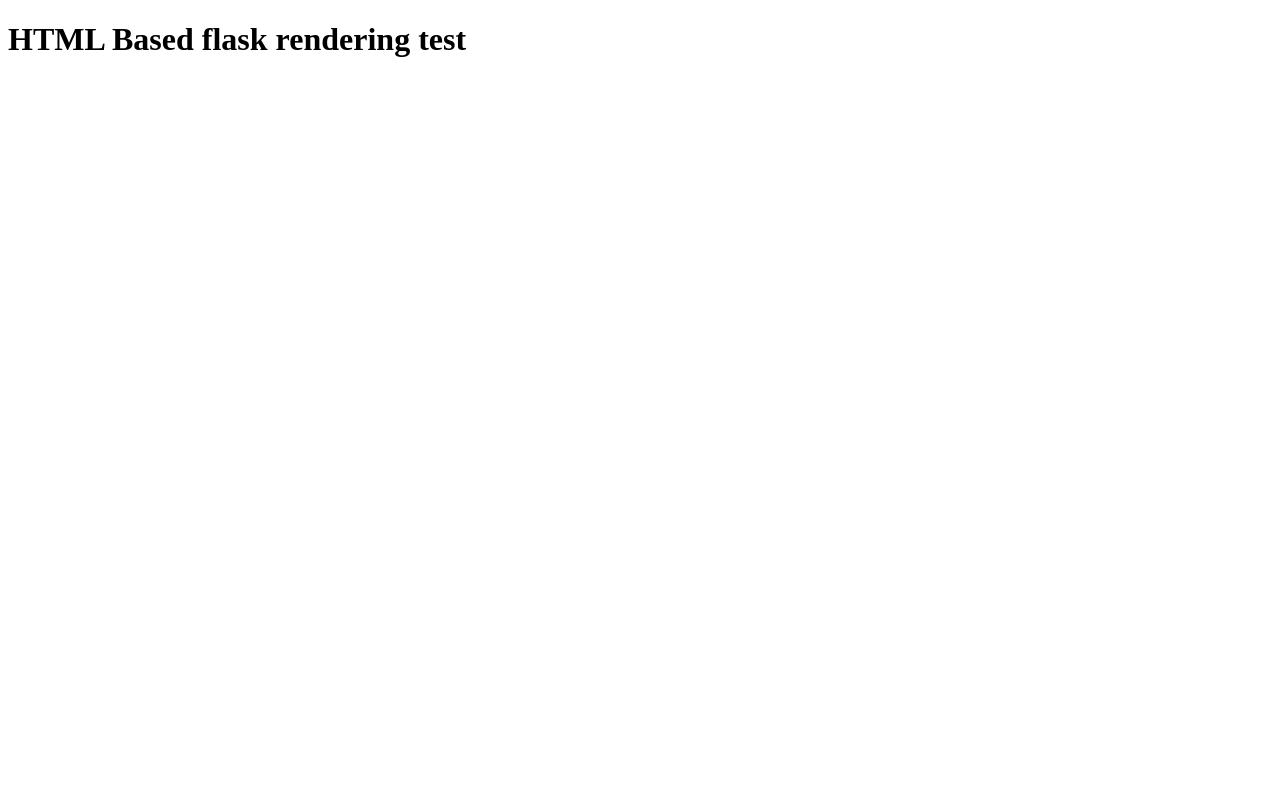
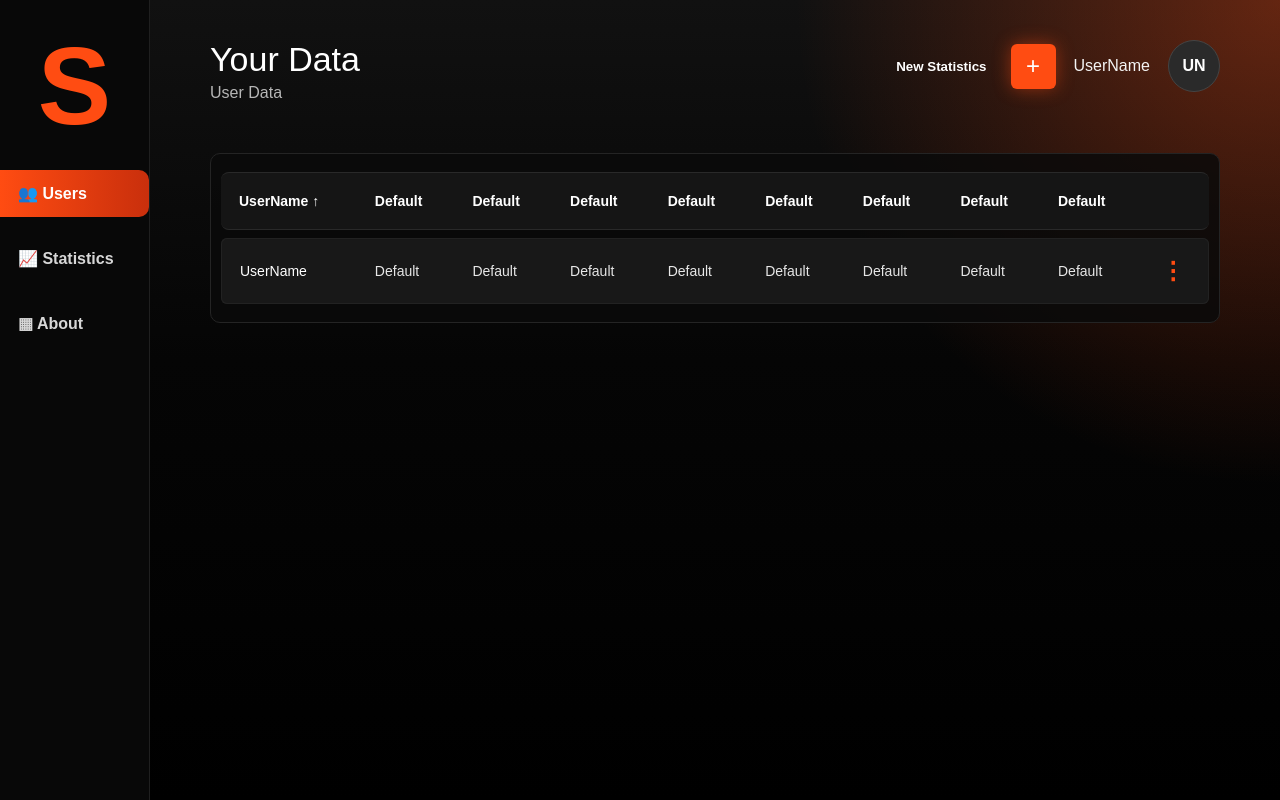
Before and after one commit to Kaan-Dilmen/Template-Project, a Flask app: page / in a window 1280 px wide. Run offline with Flask 3, Linux system fonts and the light colour scheme.

Commit message:
Basic Setup
Frontend basic template up and running.

```diff
--- a/faceit-stats/templates/index.html
+++ b/faceit-stats/templates/index.html
@@ -1,10 +1,73 @@
 <!DOCTYPE html>
-<html>
-  <body>
-    <h1>HTML Based flask rendering test</h1>
+<html lang="en">
+<head>
+    <meta charset="UTF-8" />
+    <meta name="viewport" content="width=device-width, initial-scale=1.0" />
+    <title>User Statistics Dashboard
+    </title>
+    <link rel="stylesheet" href="style.css" />
+</head>
+<body>
 
-    <!-- Data gets populated when index.html is created by the templates method-->
-    <!-- PLACEHOLDER TO BE POPULATED-->
+    <aside class="sidebar">
+        <div class="logo">S</div>
 
-  </body>
+        <nav>
+            <a class="active">👥 Users</a>
+            <a>📈 Statistics</a>
+            <a>▦ About</a>
+        </nav>
+    </aside>
+
+    <main class="content">
+        <header class="topbar">
+            <div>
+                <h1>Your Data</h1>
+                <p>User Data</Data></p>
+            </div>
+
+            <div class="actions">
+                <button class="text-btn">New Statistics</button>
+                <button class="circle-btn">+</button>
+                <span>UserName</span>
+                <div class="avatar">UN</div>
+            </div>
+        </header>
+
+        <section class="table-card">
+            <table>
+                <thead>
+                    <tr>
+                        <th>UserName ↑</th>
+                        <th>Default</th>
+                        <th>Default</th>
+                        <th>Default</th>
+                        <th>Default</th>
+                        <th>Default</th>
+                        <th>Default</th>
+                        <th>Default</th>
+                        <th>Default</th>
+                        <th></th>
+                    </tr>
+                </thead>
+
+                <tbody>
+                    <tr>
+                        <td>UserName</td>
+                        <td>Default</td>
+                        <td>Default</td>
+                        <td>Default</td>
+                        <td>Default</td>
+                        <td>Default</td>
+                        <td>Default</td>
+                        <td>Default</td>
+                        <td>Default</td>
+                        <td class="menu">⋮</td>
+                    </tr>
+                </tbody>
+            </table>
+        </section>
+    </main>
+
+</body>
 </html>
--- /dev/null
+++ b/faceit-stats/templates/style.css
@@ -0,0 +1,218 @@
+* {
+    box-sizing: border-box;
+}
+
+body {
+    margin: 0;
+    font-family: Arial, Helvetica, sans-serif;
+    background: #050505;
+    color: #f4f4f4;
+}
+
+/* Sidebar */
+
+.sidebar {
+    position: fixed;
+    left: 0;
+    top: 0;
+    width: 150px;
+    height: 100vh;
+    background: #080808;
+    color: white;
+    border-right: 1px solid #1f1f1f;
+}
+
+.logo {
+    height: 170px;
+    display: flex;
+    align-items: center;
+    justify-content: center;
+    font-size: 110px;
+    font-weight: bold;
+    color: #ff4c12;
+}
+
+nav {
+    display: flex;
+    flex-direction: column;
+    gap: 18px;
+}
+
+nav a {
+    padding: 14px 18px;
+    color: #d7d7d7;
+    text-decoration: none;
+    font-weight: 600;
+    cursor: pointer;
+}
+
+nav a:hover {
+    color: #ff4c12;
+}
+
+nav a.active {
+    background: linear-gradient(90deg, #ff4c12, #c92f0c);
+    color: white;
+    border-top-right-radius: 10px;
+    border-bottom-right-radius: 10px;
+}
+
+/* Main content */
+
+.content {
+    margin-left: 150px;
+    padding: 40px 60px;
+    min-height: 100vh;
+    background:
+        radial-gradient(circle at top right, rgba(255, 76, 18, 0.35), transparent 35%),
+        linear-gradient(180deg, #111111 0%, #050505 45%, #000000 100%);
+}
+
+.topbar {
+    display: flex;
+    justify-content: space-between;
+    align-items: flex-start;
+    margin-bottom: 35px;
+}
+
+h1 {
+    margin: 0;
+    font-size: 34px;
+    font-weight: 500;
+    color: #ffffff;
+}
+
+p {
+    margin-top: 5px;
+    font-size: 16px;
+    color: #b7b7b7;
+}
+
+.actions {
+    display: flex;
+    align-items: center;
+    gap: 18px;
+}
+
+.text-btn {
+    border: none;
+    background: none;
+    color: #ffffff;
+    font-weight: 700;
+    cursor: pointer;
+}
+
+.text-btn:hover {
+    color: #ff4c12;
+}
+
+.circle-btn {
+    width: 45px;
+    height: 45px;
+    border-radius: 6px;
+    border: none;
+    background: #ff4c12;
+    color: white;
+    font-size: 24px;
+    cursor: pointer;
+    box-shadow: 0 0 18px rgba(255, 76, 18, 0.45);
+}
+
+.circle-btn:hover {
+    background: #ff642f;
+}
+
+.avatar {
+    width: 52px;
+    height: 52px;
+    border-radius: 50%;
+    background: #2a2a2a;
+    border: 1px solid #444;
+    color: white;
+    display: flex;
+    align-items: center;
+    justify-content: center;
+    font-weight: bold;
+}
+
+/* Table */
+
+.table-card {
+    width: 100%;
+    overflow-x: auto;
+    background: rgba(10, 10, 10, 0.85);
+    border: 1px solid #242424;
+    border-radius: 10px;
+    padding: 10px;
+}
+
+table {
+    width: 100%;
+    border-collapse: separate;
+    border-spacing: 0 8px;
+}
+
+thead th {
+    background: #151515;
+    color: #ffffff;
+    padding: 20px 18px;
+    text-align: left;
+    font-size: 14px;
+    font-weight: 700;
+    border-top: 1px solid #292929;
+    border-bottom: 1px solid #292929;
+}
+
+thead th:first-child {
+    border-top-left-radius: 8px;
+    border-bottom-left-radius: 8px;
+}
+
+thead th:last-child {
+    border-top-right-radius: 8px;
+    border-bottom-right-radius: 8px;
+}
+
+tbody tr {
+    background: #101010;
+}
+
+tbody tr:nth-child(odd) {
+    background: #181818;
+}
+
+tbody tr:nth-child(even) {
+    background: #0d0d0d;
+}
+
+tbody tr:hover {
+    background: #24120c;
+}
+
+tbody td {
+    padding: 18px;
+    font-size: 14px;
+    color: #e7e7e7;
+    border-top: 1px solid #222;
+    border-bottom: 1px solid #222;
+}
+
+tbody tr td:first-child {
+    border-top-left-radius: 6px;
+    border-bottom-left-radius: 6px;
+    border-left: 1px solid #222;
+    color: #ffffff;
+}
+
+tbody tr td:last-child {
+    border-top-right-radius: 6px;
+    border-bottom-right-radius: 6px;
+    border-right: 1px solid #222;
+}
+
+.menu {
+    font-size: 24px;
+    font-weight: bold;
+    text-align: center;
+    color: #ff4c12;
+}
```
